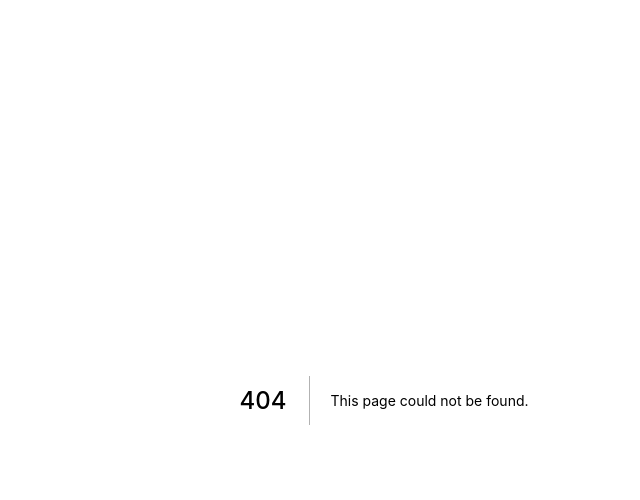
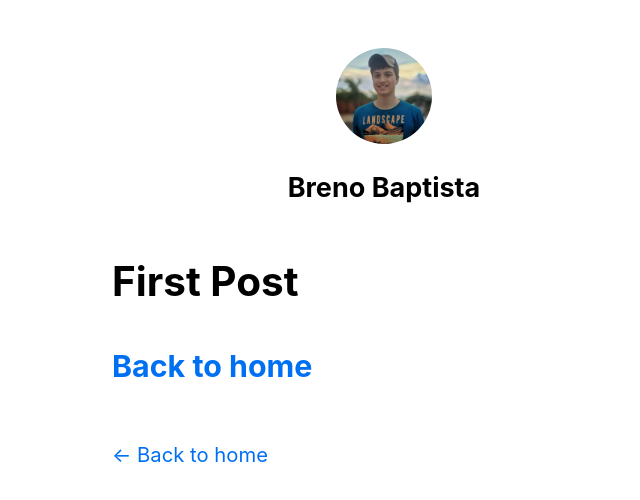
Before and after one commit to brenobaptista/blog, a Next.js app: page /posts/first-post in a window 1280 px wide. Before the commit this address had no page. Shown: the top 500 px of the page, without its empty margins (256-896 px from the left). Built offline with nearby package versions, Linux system fonts and the light colour scheme.

Commit message:
Finished 'Assets, Metadata, and CSS'

```diff
--- /dev/null
+++ b/components/Layout.js
@@ -0,0 +1,72 @@
+import Head from 'next/head'
+import Link from 'next/link'
+import Image from 'next/image'
+
+import styles from '../styles/Layout.module.css'
+import utilStyles from '../styles/Utils.module.css'
+
+const name = 'Breno Baptista'
+export const siteTitle = 'Next.js Sample Website'
+
+export default function Layout({ children, home }) {
+  return (
+    <div className={styles.container}>
+      <Head>
+        <link rel="icon" href="/favicon.ico" />
+        <meta
+          name="description"
+          content="Learn how to build a personal website using Next.js"
+        />
+        <meta
+          property="og:image"
+          content={`https://og-image.now.sh/${encodeURI(
+            siteTitle
+          )}.png?theme=light&md=0&fontSize=75px&images=https%3A%2F%2Fassets.vercel.com%2Fimage%2Fupload%2Ffront%2Fassets%2Fdesign%2Fnextjs-black-logo.svg`}
+        />
+        <meta name="og:title" content={siteTitle} />
+        <meta name="twitter:card" content="summary_large_image" />
+      </Head>
+      <header className={styles.header}>
+        {home ? (
+          <>
+            <Image
+              src="/images/profile.jpg"
+              className={utilStyles.borderCircle}
+              alt={name}
+              width={128}
+              height={128}
+            />
+            <h1 className={utilStyles.heading2Xl}>{name}</h1>
+          </>
+        ) : (
+          <>
+            <Link href="/">
+              <a>
+                <Image
+                  src="/images/profile.jpg"
+                  className={utilStyles.borderCircle}
+                  alt={name}
+                  width={96}
+                  height={96}
+                />
+              </a>
+            </Link>
+            <h2 className={utilStyles.headingLg}>
+              <Link href="/">
+                <a className={utilStyles.colorInherit}>{name}</a>
+              </Link>
+            </h2>
+          </>
+        )}
+      </header>
+      <main>{children}</main>
+      {!home && (
+        <div className={styles.backToHome}>
+          <Link href="/">
+            <a>← Back to home</a>
+          </Link>
+        </div>
+      )}
+    </div>
+  )
+}
--- /dev/null
+++ b/pages/posts/first-post.js
@@ -0,0 +1,21 @@
+import Head from 'next/head'
+import Link from 'next/link'
+
+import Layout from '../../components/Layout'
+
+export default function FirstPost() {
+  return (
+    <Layout>
+      <Head>
+        <title>First Post</title>
+      </Head>
+
+      <h1>First Post</h1>
+      <h2>
+        <Link href="/">
+          <a>Back to home</a>
+        </Link>
+      </h2>
+    </Layout>
+  )
+}
--- /dev/null
+++ b/styles/Layout.module.css
@@ -0,0 +1,15 @@
+.container {
+  max-width: 576px;
+  padding: 0 16px;
+  margin: 48px auto 96px;
+}
+
+.header {
+  display: flex;
+  flex-direction: column;
+  align-items: center;
+}
+
+.backToHome {
+  margin: 48px 0 0;
+}
--- /dev/null
+++ b/styles/Utils.module.css
@@ -0,0 +1,52 @@
+.heading2Xl {
+  font-size: 2.5rem;
+  line-height: 1.2;
+  font-weight: 800;
+  letter-spacing: -0.05rem;
+  margin: 16px 0;
+}
+
+.headingXl {
+  font-size: 2rem;
+  line-height: 1.3;
+  font-weight: 800;
+  letter-spacing: -0.05rem;
+  margin: 16px 0;
+}
+
+.headingLg {
+  font-size: 1.5rem;
+  line-height: 1.4;
+  margin: 16px 0;
+}
+
+.headingMd {
+  font-size: 1.2rem;
+  line-height: 1.5;
+}
+
+.borderCircle {
+  border-radius: 50%;
+}
+
+.colorInherit {
+  color: inherit;
+}
+
+.padding1px {
+  padding-top: 1px;
+}
+
+.list {
+  list-style: none;
+  padding: 0;
+  margin: 0;
+}
+
+.listItem {
+  margin: 0 0 20px;
+}
+
+.lightText {
+  color: #999;
+}
--- a/styles/globals.css
+++ b/styles/globals.css
@@ -4,13 +4,24 @@ body {
   margin: 0;
   font-family: -apple-system, BlinkMacSystemFont, Segoe UI, Roboto, Oxygen,
     Ubuntu, Cantarell, Fira Sans, Droid Sans, Helvetica Neue, sans-serif;
-}
-
-a {
-  color: inherit;
-  text-decoration: none;
+  line-height: 1.6;
+  font-size: 1.125rem;
 }
 
 * {
   box-sizing: border-box;
 }
+
+a {
+  color: #0070f3;
+  text-decoration: none;
+}
+
+a:hover {
+  text-decoration: underline;
+}
+
+img {
+  max-width: 100%;
+  display: block;
+}
```
Also changed, not shown: pages/index.js (+12 -56 lines), public/images/profile.jpg (added), public/vercel.svg (deleted).
